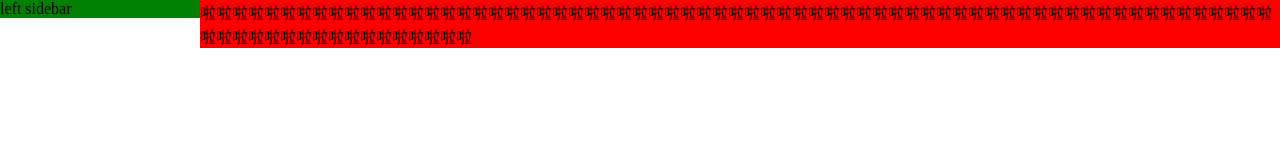
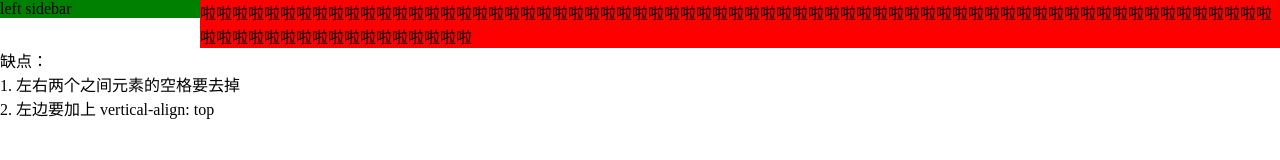
Before and after one commit to CR7LOVE/practise-in-daily-life, a plain HTML site: page CSS/left-fixed-right-auto/a.html in a window 1280 px wide. Drawn offline with Linux system fonts and the light colour scheme.

Commit message:
[comment] add comment

```diff
--- a/CSS/left-fixed-right-auto/a.html
+++ b/CSS/left-fixed-right-auto/a.html
@@ -31,5 +31,13 @@
 		<div id="left">left sidebar</div
 		><div id="content">啦啦啦啦啦啦啦啦啦啦啦啦啦啦啦啦啦啦啦啦啦啦啦啦啦啦啦啦啦啦啦啦啦啦啦啦啦啦啦啦啦啦啦啦啦啦啦啦啦啦啦啦啦啦啦啦啦啦啦啦啦啦啦啦啦啦啦啦啦啦啦啦啦啦啦啦啦啦啦啦啦啦啦啦</div>
 	</div>
+
+	<div>
+		缺点：
+		<ol>
+			<li>1. 左右两个之间元素的空格要去掉</li>
+			<li>2. 左边要加上 vertical-align: top</li>
+		</ol>
+	</div>
 </body>
 </html>
```
